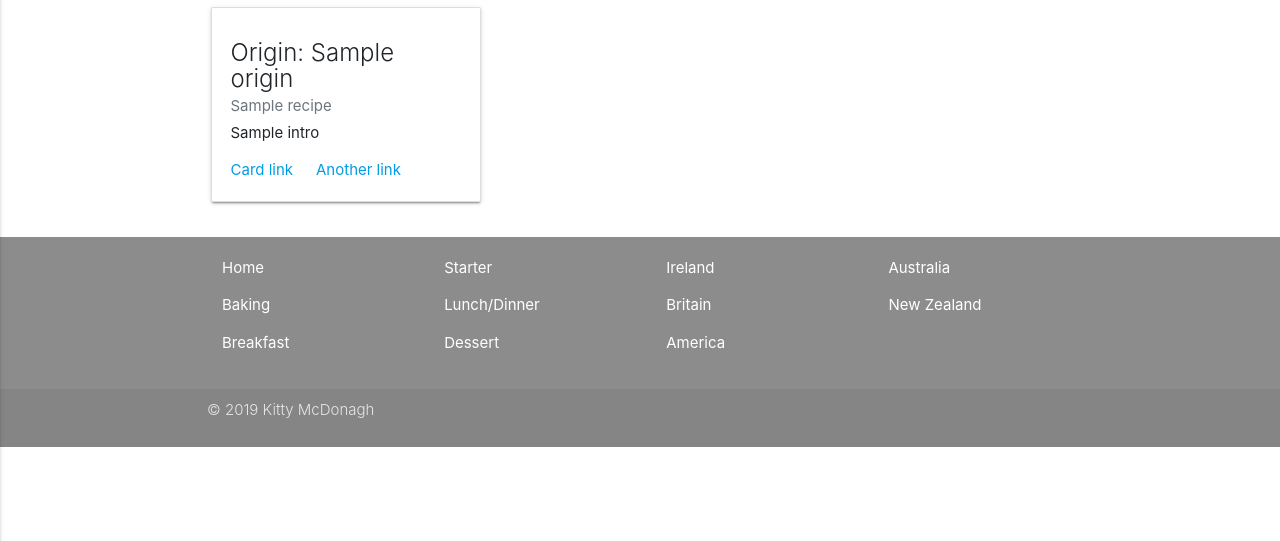
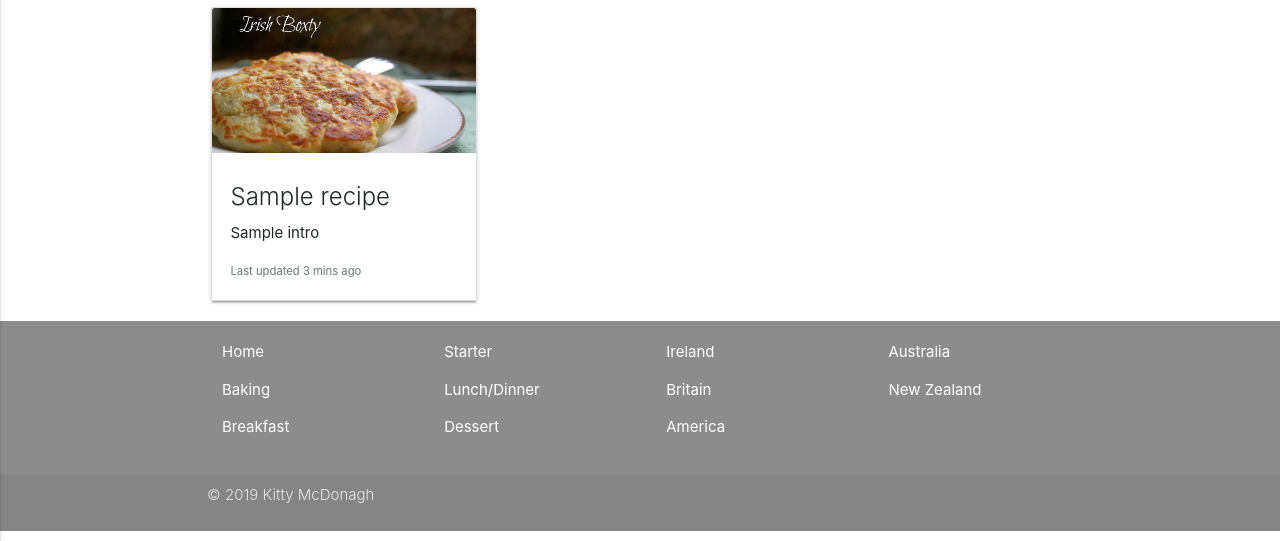
Before and after one commit to KittyMcDonagh/Third-Milestone-Project, a Flask app: page / in a window 1280 px wide. Shown: the part 190-731 px from the top of the page. Run offline with Flask 2, Linux system fonts and the light colour scheme; a database or web service that is not in the repository returns one stand-in record (values such as "Sample title"); some libraries are stand-ins or nearby versions; some web fonts are replaced.

Commit message:
Cards appearing in screen

```diff
--- a/app.py
+++ b/app.py
@@ -8,8 +8,10 @@ from bson.objectid import ObjectId
 app = Flask(__name__)
 
 # Mongo Database for The Global Irish Cafe
+MONGODB_URI = os.getenv("MONGO_URI")
+
 app.config["MONGO_DBNAME"] = "global_irish_cafe"
-app.config["MONGO_URI"] = 'mongodb+srv://KittyOwner:Stephbar2@kittysfirstcluster-f9urv.mongodb.net/global_irish_cafe?retryWrites=true&w=majority'
+app.config["MONGO_URI"] = os.getenv("MONGO_URI")
 
 mongo = PyMongo(app)
 
--- a/static/css/style.css
+++ b/static/css/style.css
@@ -105,3 +105,7 @@ footer a {
 .recipe_header {
     margin-top:5px;
 }
+
+.card-img {
+    background-size: cover;
+}
--- a/templates/recipes-home.html
+++ b/templates/recipes-home.html
@@ -1,53 +1,53 @@
 {% extends 'base.html' %} {% block content %}
-
-<!-- Insert Starts here -->
 
 
 <!-- Cards start here -->
+
+
+
+{% for recipe in recipes %} {% if loop.index % 3 != 0 %} {% if loop.index % 3 == 1 %}
+
 <div class="row">
-
-    {% for recipe in recipes %}
-
-    {% if loop.index % 2 != 0 %}
-
-    <div class="col-12 col-md-6">
-        <div class="card" style="width: 18rem;">
-
-            <div class="card-body">
-                <h5 class="card-title">{{"Origin: " + recipe.origin}}</h5>
-                <h6 class="card-subtitle mb-2 text-muted">{{recipe.title}}</h6>
-                <p class="card-text">{{recipe.intro}}</p>
-                <a href="#" class="card-link">Card link</a>
-                <a href="#" class="card-link">Another link</a>
-
+    <div class="col-12 col-lg-4">
+        <div class="card-group">
+            <div class="card">
+                <img src="static/images/irish_boxty.jpg" class="card-img-top" alt="...">
+                <div class="card-body">
+                    <h5 class="card-title">{{ recipe.title }}</h5>
+                    <p class="card-text">{{ recipe.intro }}</p>
+                    <p class="card-text"><small class="text-muted">Last updated 3 mins ago</small></p>
+                </div>
             </div>
         </div>
     </div>
 
     {% else %}
 
-    <div class="col-12 col-md-6">
-        <div class="card" style="width: 18rem;">
-
+    <div class="col-12 col-lg-4">
+        <div class="card">
+            <img src="static/images/irish_boxty.jpg" class="card-img-top" alt="...">
             <div class="card-body">
-                <h5 class="card-title">{{"Origin: " + recipe.origin}}</h5>
-                <h6 class="card-subtitle mb-2 text-muted">{{recipe.title}}</h6>
-                <p class="card-text">{{recipe.intro}}</p>
-                <a href="#" class="card-link">Card link</a>
-                <a href="#" class="card-link">Another link</a>
-
+                <h5 class="card-title">{{ recipe.title }}</h5>
+                <p class="card-text">{{ recipe.intro }}</p>
+                <p class="card-text"><small class="text-muted">Last updated 3 mins ago</small></p>
             </div>
         </div>
     </div>
 
-    {% endif %}
+    {% endif %} {% else %}
+
+    <div class="col-12 col-lg-4">
+        <div class="card">
+            <img src="static/images/irish_boxty.jpg" class="card-img-top" alt="...">
+            <div class="card-body">
+                <h5 class="card-title">{{ recipe.title }}</h5>
+                <p class="card-text">{{ recipe.intro }}</p>
+                <p class="card-text"><small class="text-muted">Last updated 3 mins ago</small></p>
+            </div>
+        </div>
+    </div>
 </div>
 
 
-{% endfor %}
 
-
-<!--  Insert ends here -->
-
-
-{% endblock %}
+{% endif %} {% endfor %} {% endblock %}
```
